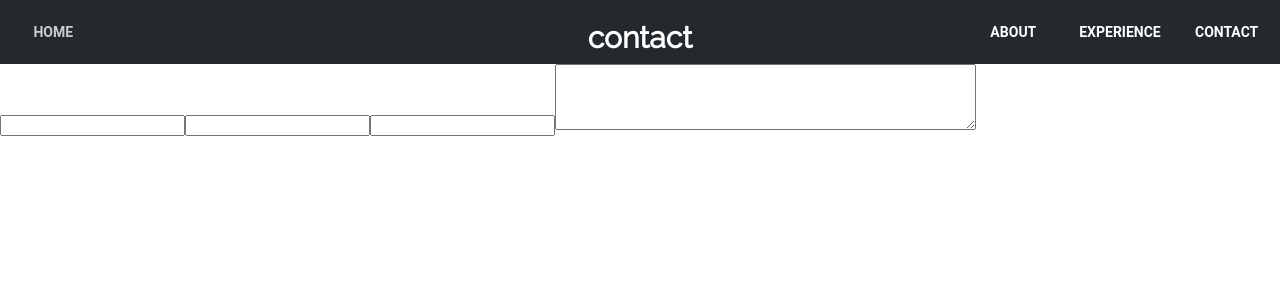
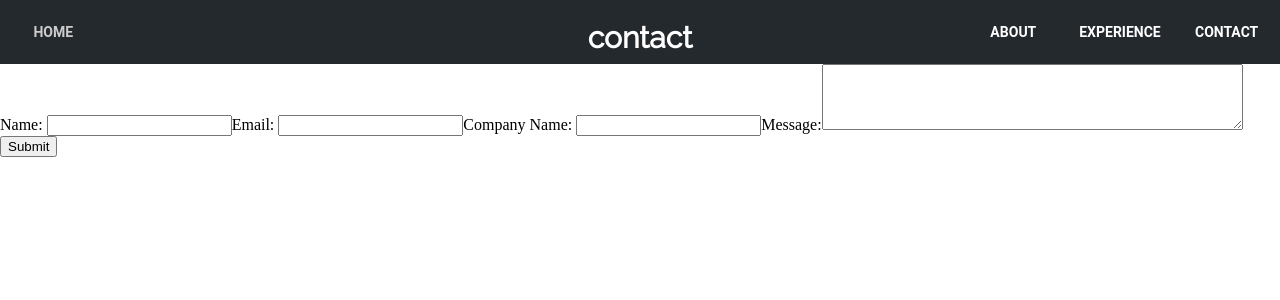
Before and after one commit to stefan-wullems/wbcl_portfolio, a React (Create React App) app: page /contact in a window 1280 px wide. Shown: the top 300 px of the page. Built offline with nearby package versions, Linux system fonts and the light colour scheme.

Commit message:
ContactFormInput component and handleContactformSubmit implemented

```diff
--- a/src/components/Contact/ContactContainer.tsx
+++ b/src/components/Contact/ContactContainer.tsx
@@ -27,6 +27,10 @@ class ContactContainer extends React.Component<RouteComponentProps, IState> {
     this.setState(copy);
   }
 
+  handleContactFormSubmit(e: React.FormEvent<HTMLInputElement>) {
+    e.preventDefault();
+  }
+
   render() {
     return (
       <React.Fragment>
@@ -34,6 +38,7 @@ class ContactContainer extends React.Component<RouteComponentProps, IState> {
         <ContactForm
           {...this.state}
           onChange={this.handleContactFormChange.bind(this)}
+          onSubmit={this.handleContactFormSubmit.bind(this)}
         />
       </React.Fragment>
     );
--- /dev/null
+++ b/src/components/Contact/ContactField.tsx
@@ -0,0 +1,24 @@
+import * as React from "react";
+import { ContactFormFields } from "./ContactContainer";
+
+interface IProps {
+  label: string;
+  value: string;
+  field: ContactFormFields;
+  onChange: (field: ContactFormFields, value: string) => void;
+}
+
+const ContactField: React.FC<IProps> = props => {
+  return (
+    <label>
+      {props.label}
+      <input
+        type="text"
+        onChange={e => props.onChange(props.field, e.target.value)}
+        value={props.value}
+      />
+    </label>
+  );
+};
+
+export default ContactField;
--- a/src/components/Contact/ContactForm.tsx
+++ b/src/components/Contact/ContactForm.tsx
@@ -1,7 +1,9 @@
 import * as React from "react";
 import { ContactFormFields } from "./ContactContainer";
+import ContactField from "./ContactField";
 interface IProps {
   onChange: (field: ContactFormFields, value: string) => void;
+  onSubmit: (e: React.FormEvent<HTMLInputElement>) => void;
   message: string;
   name: string;
   email: string;
@@ -10,26 +12,36 @@ interface IProps {
 
 const ContactForm: React.FC<IProps> = props => {
   return (
-    <div>
-      <input
-        type="text"
-        onChange={e => props.onChange("name", e.target.value)}
+    <form>
+      <ContactField
+        label="Name: "
+        onChange={props.onChange}
+        value={props.name}
+        field="name"
       />
-      <input
-        type="text"
-        onChange={e => props.onChange("email", e.target.value)}
+      <ContactField
+        label="Email: "
+        onChange={props.onChange}
+        value={props.email}
+        field="email"
       />
-      <input
-        type="text"
-        onChange={e => props.onChange("companyName", e.target.value)}
+      <ContactField
+        label="Company Name: "
+        onChange={props.onChange}
+        value={props.companyName}
+        field="companyName"
       />
+      <label>
+        Message:
         <textarea
           rows={4}
           cols={50}
           onChange={e => props.onChange("message", e.target.value)}
           value={props.message}
         />
-    </div>
+      </label>
+      <input type="submit" onClick={props.onSubmit} />
+    </form>
   );
 };
 
```
Lines whose indentation alone changed are shown as unchanged.
